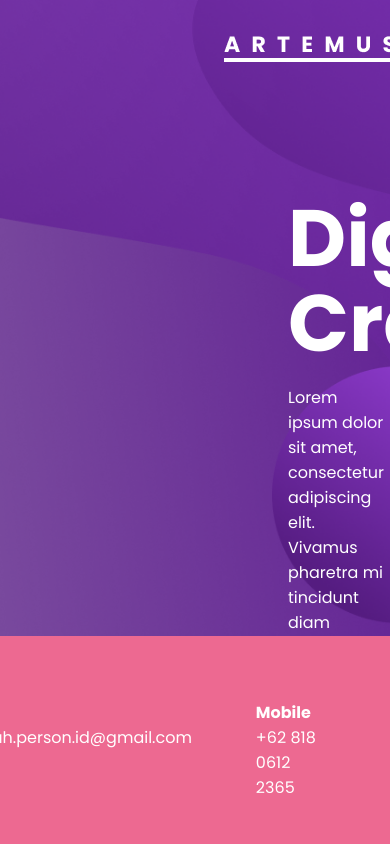
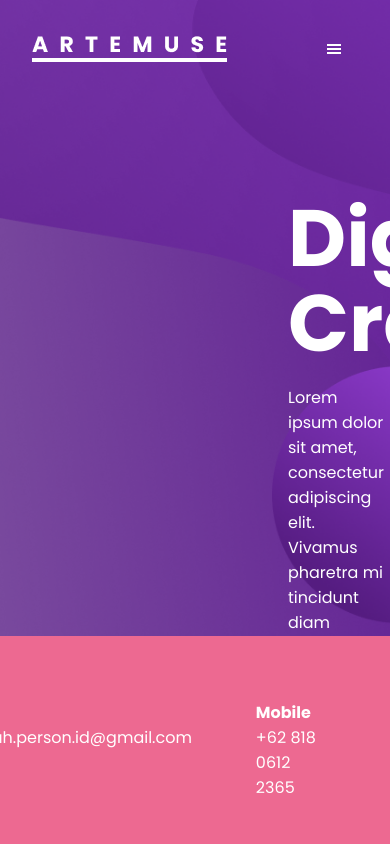
Before and after one commit to study-hary-id/react-portfolio-website, a React (Create React App) app: page / in a window 390 px wide. Shown: the top 844 px of the page. Built offline with nearby package versions, Linux system fonts and the light colour scheme.

Commit message:
Add responsive navbar button

```diff
--- a/src/components/Navbar.jsx
+++ b/src/components/Navbar.jsx
@@ -4,7 +4,7 @@ import { motion } from "framer-motion";
 
 import { useScroll } from "./useScroll";
 import { navAnimations } from "../animations";
-import { GiHamBurgerMenu } from "react-icons/gi";
+import { GiHamburgerMenu } from "react-icons/gi";
 import { MdClose } from "react-icons/md";
 
 import logo from "../assets/images/logo.png";
@@ -13,39 +13,50 @@ function Navbar() {
   const [isNavOpen, setIsNavOpen] = useState(false);
   const [element, controls] = useScroll();
 
+  const html = document.querySelector("html");
+  html.addEventListener("click", (e) => setIsNavOpen(false));
+
   return (
     <Nav
       ref={element}
       variants={navAnimations}
       transition={{ delay: 0.1 }}
       animate={controls}
+      state={isNavOpen ? 1 : 0}
     >
       <div className="brand__container">
         <a href="#" className="brand">
           <img src={logo} alt="logo" />
         </a>
-        <div className="toggle"></div>
+        <div className="toggle">
+          {isNavOpen ?
+            <MdClose onClick={() => setIsNavOpen(false)} /> :
+            <GiHamburgerMenu onClick={(e) => {
+              e.stopPropagation();
+              setIsNavOpen(true);
+            }} />}
+        </div>
       </div>
 
-      <div className="links">
+      <div className={`links ${isNavOpen ? "show" : ""}`}>
         <ul>
           <li className="active">
-            <a href="#">Home</a>
+            <a href="#home">Home</a>
           </li>
           <li>
-            <a href="#">Services</a>
+            <a href="#services">Services</a>
           </li>
           <li>
-            <a href="#">Portfolio</a>
+            <a href="#portfolio">Portfolio</a>
           </li>
           <li>
-            <a href="#">Blog</a>
+            <a href="#blog">Blog</a>
           </li>
           <li>
-            <a href="#">Skills</a>
+            <a href="#skills">Skills</a>
           </li>
           <li>
-            <a href="#">Contact</a>
+            <a href="#contact">Contact</a>
           </li>
         </ul>
       </div>
@@ -58,10 +69,10 @@ const Nav = styled(motion.nav)`
   justify-content: space-between;
   margin: 0 12rem;
   padding-top: 2rem;
+  color: white;
 
   .brand__container {
     margin: 0 2rem;
-
     .toggle {
       display: none;
     }
@@ -89,6 +100,47 @@ const Nav = styled(motion.nav)`
       }
     }
   }
+
+  @media screen and (min-width: 280px) and (max-width: 1080px) {
+    margin: 0;
+    position: relative;
+
+    .brand__container {
+      display: flex;
+      justify-content: space-between;
+      align-items: center;
+      width: 100%;
+      .toggle {
+        padding-right: 1rem;
+        display: block;
+        z-index: 1;
+      }
+    }
+
+    .show {
+      opacity: 1 !important;
+      visibility: visible !important;
+    }
+
+    .links {
+      position: absolute;
+      overflow-x: hidden;
+      top: 0;
+      right: 0;
+      width: ${({ state }) => (state ? "60%" : "0%")};
+      height: 100vh;
+      background-color: var(--secondary-color);
+      opacity: 0;
+      visibility: hidden;
+      transition: 0.4s ease-in-out;
+      ul {
+        flex-direction: column;
+        text-align: center;
+        height: 100%;
+        justify-content: center;
+      }
+    }
+  }
 `;
 
 export default Navbar;
```
